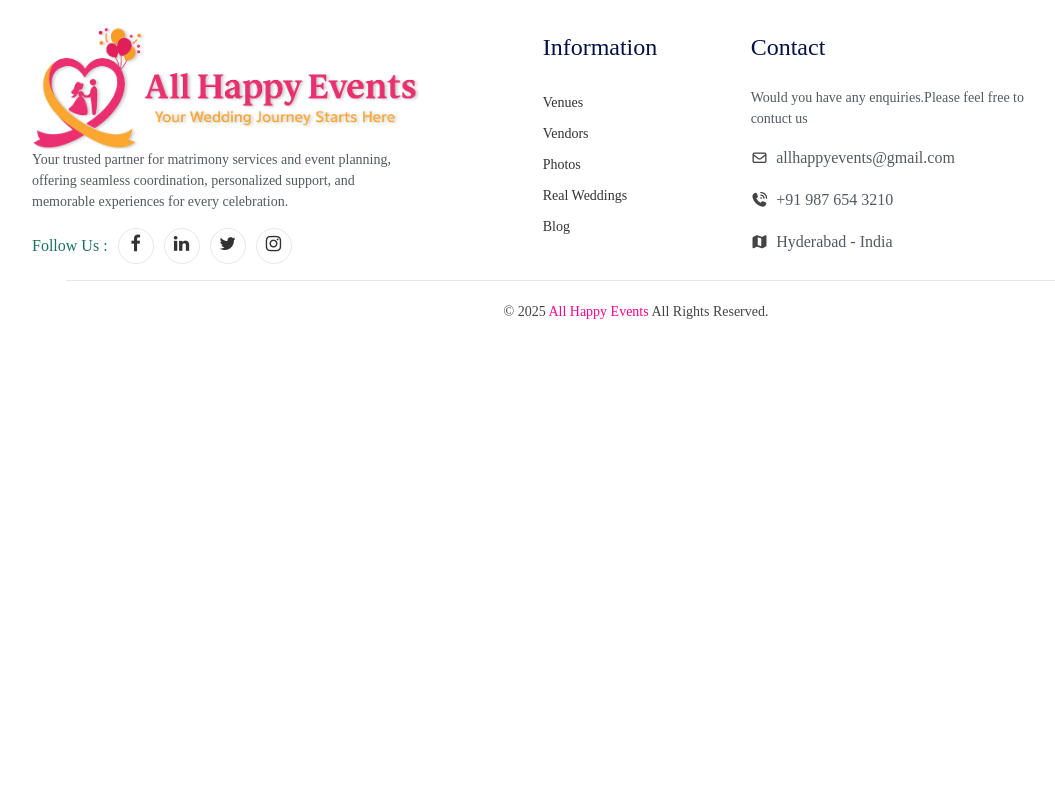
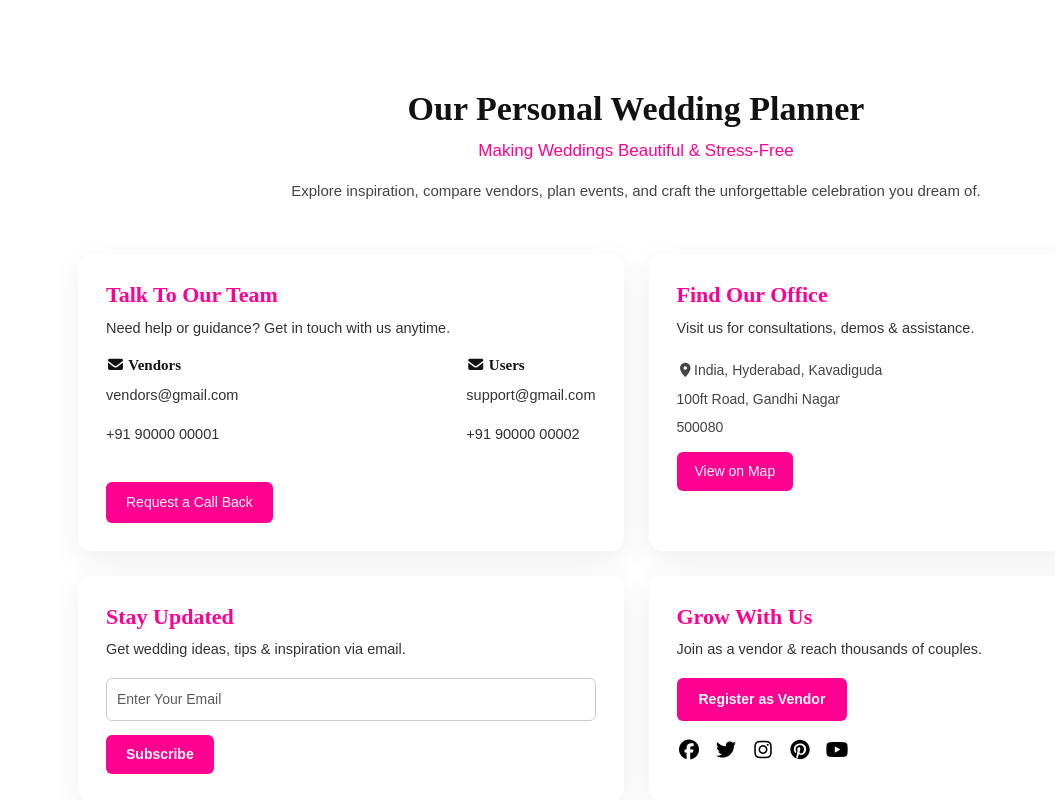
Before and after one commit to JwalaHema/Events, a React (Vite) app: page /real-weddings in a window 1280 px wide. Shown: the part 2320-3120 px from the top of the page, without its empty margins (4-1059 px from the left). Before the commit the page ends 2678 px from the top, so only its background shows below. Built offline with nearby package versions, Linux system fonts and the light colour scheme; a web font is replaced by a local one.

Commit message:
Added contact section in details pages

```diff
--- /dev/null
+++ b/src/components/ContactSection.tsx
@@ -0,0 +1,103 @@
+import type { ContactSectionData } from "../types/ContactTypes";
+
+type Props = {
+  data: ContactSectionData;
+};
+
+const ContactSection: React.FC<Props> = ({ data }) => {
+  return (
+    <section className="wedding-contact-modern">
+      <div className="container">
+
+        {/* Header */}
+        <div className="intro-box">
+          <h2>{data.heading}</h2>
+          <p className="mini">{data.subHeading}</p>
+          <p className="desc">{data.description}</p>
+        </div>
+
+        <div className="content-grid">
+
+          {data.cards.map((card, index) => (
+            <div className="info-card" key={index}>
+
+              <h3>{card.title}</h3>
+              <p>{card.description}</p>
+
+              {/* TEAM CARD */}
+              {card.type === "team" && card.subBlocks && (
+                <div className="contact-dual">
+                  {card.subBlocks.map((item, i) => (
+                    <div key={i}>
+                      <h4>
+                        {item.icon && <i className={item.icon}></i>} {item.title}
+                      </h4>
+                      <p>{item.email}</p>
+                      <p>{item.phone}</p>
+                    </div>
+                  ))}
+                </div>
+              )}
+
+              {/* OFFICE CARD */}
+              {card.type === "office" && (
+                <div className="map-block">
+                  <i className="fa-solid fa-location-dot"></i>
+                  {card.address?.split("\n").map((line, i) => (
+                    <span key={i}>
+                      {line}
+                      <br />
+                    </span>
+                  ))}
+                </div>
+              )}
+
+              {/* SUBSCRIBE CARD */}
+              {card.type === "subscribe" && (
+                <>
+                  <input
+                    type="email"
+                    placeholder={card.inputPlaceholder}
+                    className="subscribe-email"
+                  />
+                </>
+              )}
+
+              {/* BUTTON */}
+              {card.buttonText && (
+                <button
+                  className={
+                    card.type === "team"
+                      ? "talk-btn"
+                      : card.type === "office"
+                      ? "map-btn"
+                      : card.type === "subscribe"
+                      ? "sub-line-btn"
+                      : "cta-btn"
+                  }
+                >
+                  {card.buttonText}
+                </button>
+              )}
+
+              {/* SOCIAL ICONS */}
+              {card.type === "vendor" && card.socialIcons && (
+                <div className="social-icons">
+                  {card.socialIcons.map((icon, i) => (
+                    <a href="#" key={i}>
+                      <i className={icon}></i>
+                    </a>
+                  ))}
+                </div>
+              )}
+
+            </div>
+          ))}
+
+        </div>
+      </div>
+    </section>
+  );
+};
+
+export default ContactSection;
--- /dev/null
+++ b/src/data/ContactData.ts
@@ -0,0 +1,62 @@
+import type { ContactSectionData } from "../types/ContactTypes";
+
+export const contactData: ContactSectionData = {
+  heading: "Our Personal Wedding Planner",
+  subHeading: "Making Weddings Beautiful & Stress-Free",
+  description:
+    "Explore inspiration, compare vendors, plan events, and craft the unforgettable celebration you dream of.",
+
+  cards: [
+    {
+      type: "team",
+      title: "Talk To Our Team",
+      description: "Need help or guidance? Get in touch with us anytime.",
+      subBlocks: [
+        {
+          title: "Vendors",
+          icon: "fa-solid fa-envelope",
+          email: "vendors@gmail.com",
+          phone: "+91 90000 00001",
+        },
+        {
+          title: "Users",
+          icon: "fa-solid fa-envelope",
+          email: "support@gmail.com",
+          phone: "+91 90000 00002",
+        },
+      ],
+      buttonText: "Request a Call Back",
+    },
+
+    {
+      type: "office",
+      title: "Find Our Office",
+      description: "Visit us for consultations, demos & assistance.",
+      address:
+        "India, Hyderabad, Kavadiguda\n100ft Road, Gandhi Nagar\n500080",
+      buttonText: "View on Map",
+    },
+
+    {
+      type: "subscribe",
+      title: "Stay Updated",
+      description: "Get wedding ideas, tips & inspiration via email.",
+      inputPlaceholder: "Enter Your Email",
+      buttonText: "Subscribe",
+    },
+
+    {
+      type: "vendor",
+      title: "Grow With Us",
+      description: "Join as a vendor & reach thousands of couples.",
+      buttonText: "Register as Vendor",
+      socialIcons: [
+        "fa-brands fa-facebook-f",
+        "fa-brands fa-twitter",
+        "fa-brands fa-instagram",
+        "fa-brands fa-pinterest",
+        "fa-brands fa-youtube",
+      ],
+    },
+  ],
+};
--- a/src/pages/RealWeddings.tsx
+++ b/src/pages/RealWeddings.tsx
@@ -3,12 +3,15 @@ import AppLayout from '../layouts/AppLayout'
 import RealWeddingsList from '../components/RealWeddingsList'
 import Breadcrumbs from '../components/Breadcrumbs'
 import { realWeddingBreadcrumb } from '../data/BreadcrumbsData'
+import ContactSection from '../components/ContactSection'
+import { contactData } from '../data/ContactData'
 
 const RealWeddings = () => {
   return (
     <AppLayout>
       <Breadcrumbs data={realWeddingBreadcrumb} />
      <RealWeddingsList/>
+     <ContactSection data={contactData}/>
     </AppLayout>
   )
 }
--- /dev/null
+++ b/src/types/ContactTypes.ts
@@ -0,0 +1,30 @@
+export type ContactSubBlock = {
+  title: string;
+  icon?: string;
+  email?: string;
+  phone?: string;
+};
+
+export type ContactCard = {
+  title: string;
+  description: string;
+
+  type: "team" | "office" | "subscribe" | "vendor";
+
+  subBlocks?: ContactSubBlock[];
+
+  address?: string;
+
+  buttonText?: string;
+
+  inputPlaceholder?: string;
+
+  socialIcons?: string[];
+};
+
+export type ContactSectionData = {
+  heading: string;
+  subHeading: string;
+  description: string;
+  cards: ContactCard[];
+};
```
